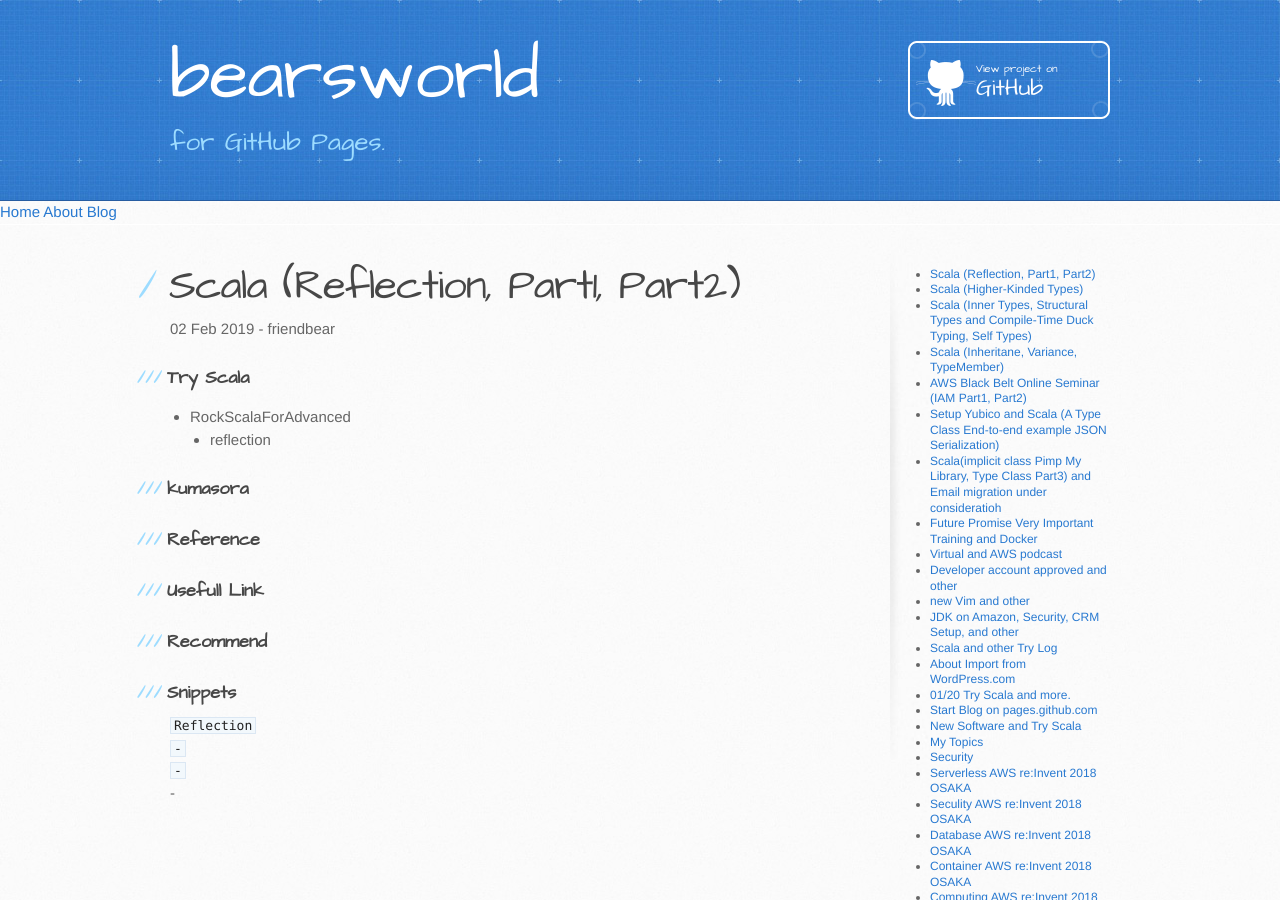
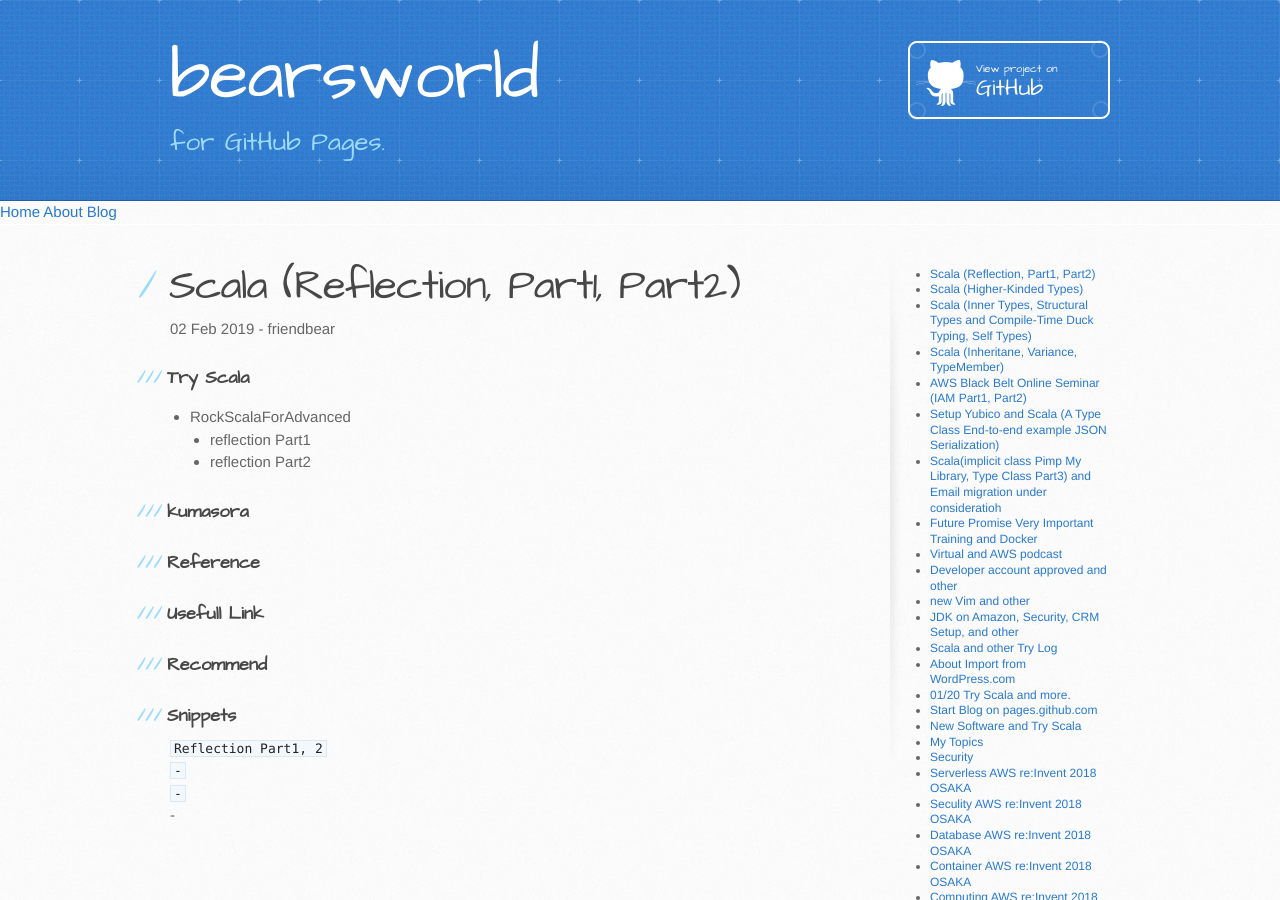
Before and after one commit to friendbear/friendbear.github.io.2021-10-19, a Jekyll site: the page built from _posts/2019-02-02-friendbear.md, in a window 1280 px wide and 900 px high. Built offline with Jekyll 4.4.1, drawn with Linux system fonts in a browser that asks for light colours; comment, search, counter and statistics services are not loaded; part of the change alters nothing that is shown.

Commit message:
Reflection Part2 Type Tags

```diff
--- a/_posts/2019-02-02-friendbear.md
+++ b/_posts/2019-02-02-friendbear.md
@@ -8,8 +8,8 @@ tags: [lang-scala]
 
 ### Try Scala
 - RockScalaForAdvanced
-  - reflection
-
+  - reflection Part1
+  - reflection Part2
 
 ### kumasora
 
@@ -23,13 +23,12 @@ tags: [lang-scala]
 ### Snippets
 
 <details>
-<summary><code>Reflection</code></summary>
+<summary><code>Reflection Part1, 2</code></summary>
 <pre>
 <code>
 #!/usr/bin/env amm
 @main
 def Reflection(args: String*) = {
-
   // reflection + macros + quasiquotes => METAPROGRAMING
 
   case class Person(name: String) {
@@ -70,6 +69,54 @@ def Reflection(args: String*) = {
   // 5 - invoke the method
 
   method.apply()
+
+  // type erasure
+
+  // pp #1: differentiate types at runtime
+  val numbers = List(1, 2, 3)
+  numbers match {
+    case listOfStrings: List[String] => println("list of strings") // => Choose compiler
+    case listOfNumbers: List[Int] => println("list of numbers")
+  }
+
+  // pp #2: limitations on overloads
+  //def processList(list: List[Int]): Int = 42
+  //def processList(list: List[String]): Int = 45
+
+  // TypeTags
+  // 0 - import
+  import ru._
+
+  // 1 - creating a type tag "manually"
+  val ttag = typeTag[Person]
+  println(ttag.tpe) // typesystem.Reflection.Person
+
+  class MyMap[K, V]
+  // 2 - pass type tags as implicit parameters
+  def getTypeArguments[T](value: T)(implicit typeTag: TypeTag[T]) = typeTag.tpe match {
+    case TypeRef(_, _, typeArguments) => typeArguments
+    case _ => List()
+  }
+
+  val myMap = new MyMap[Int, String]
+  val typeArgs = getTypeArguments(myMap) //(typeTag: TypeTag[MyMap[Int,String]])
+  println(typeArgs)
+
+  def isSubtype[A, B](implicit ttagA: TypeTag[A], ttagB: TypeTag[B]): Boolean = {
+    ttagA.tpe <:< ttagB.tpe
+  }
+  class Animal
+  class Dog extends Animal
+  println(isSubtype[Dog, Animal])
+
+  val symplify = {
+    // 3 - method symbol
+    val anotherMethodSymbol = typeTag[Person].tpe.decl(ru.TermName(methodName)).asMethod
+    // 4 - reflect the method
+    val sameMethod = reflected.reflectMethod(anotherMethodSymbol)
+    // 5 - invoke the method
+    sameMethod.apply()
+  }
 }
 </code>
 </pre>
```
